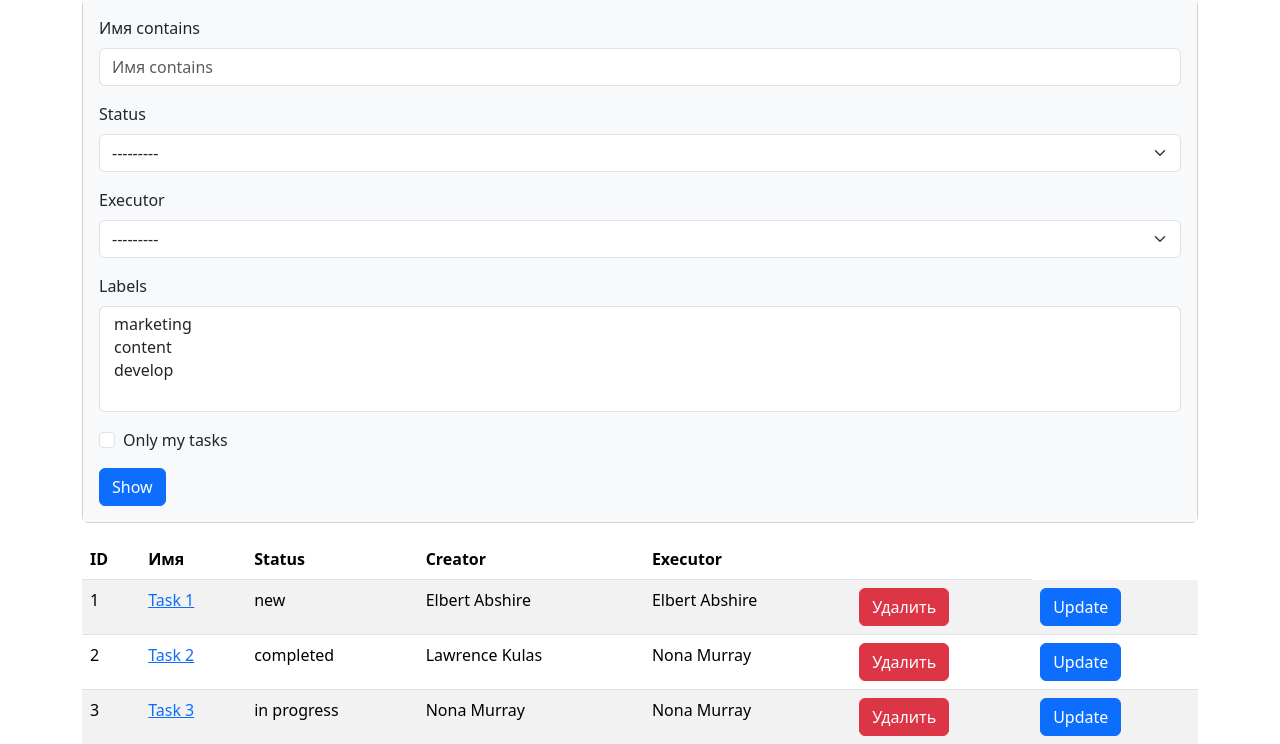
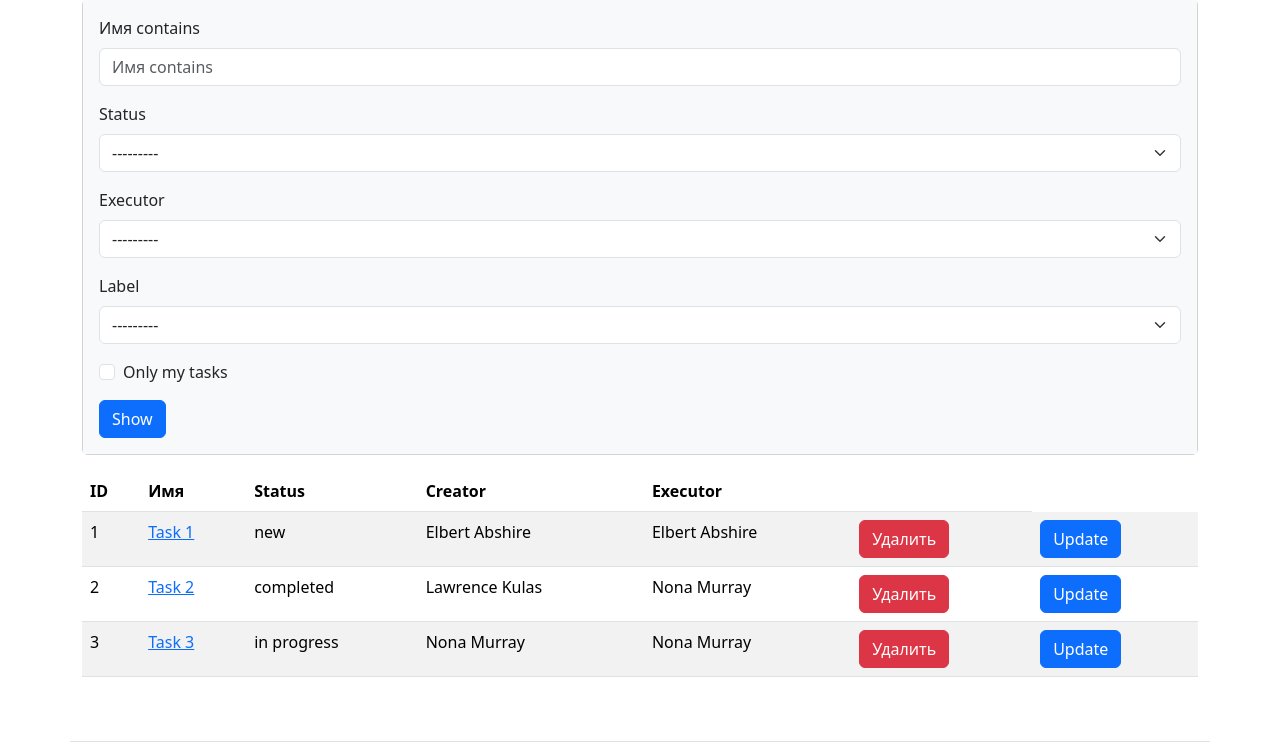
Before and after one commit to andrewqa1/python-project-52, a Django app: page /tasks/ in a window 1280 px wide. Shown: the part 207-951 px from the top of the page. Run offline with Django 4.2, Linux system fonts and the light colour scheme; a user stored in the database is signed in; data comes from the database, SQL or seed files in the repository; some libraries are stand-ins or nearby versions.

```diff
--- a/task_manager/templates/tasks/filter.html
+++ b/task_manager/templates/tasks/filter.html
@@ -7,7 +7,7 @@
       {% bootstrap_field filter.form.name field_class='ml-2 mr-3' %}
       {% bootstrap_field filter.form.status field_class='ml-2 mr-3' %}
       {% bootstrap_field filter.form.executor field_class='mr-3 ml-2' %}
-      {% bootstrap_field filter.form.labels field_class='mr-3 ml-2' %}
+      {% bootstrap_field filter.form.label field_class='mr-3 ml-2' %}
       {% bootstrap_field filter.form.self_tasks field_class='mr-3' %}
         <input class="btn btn-primary" type="submit" value="{% translate 'Show' %}">
     </form>
```
Also changed, not shown: README.md.
